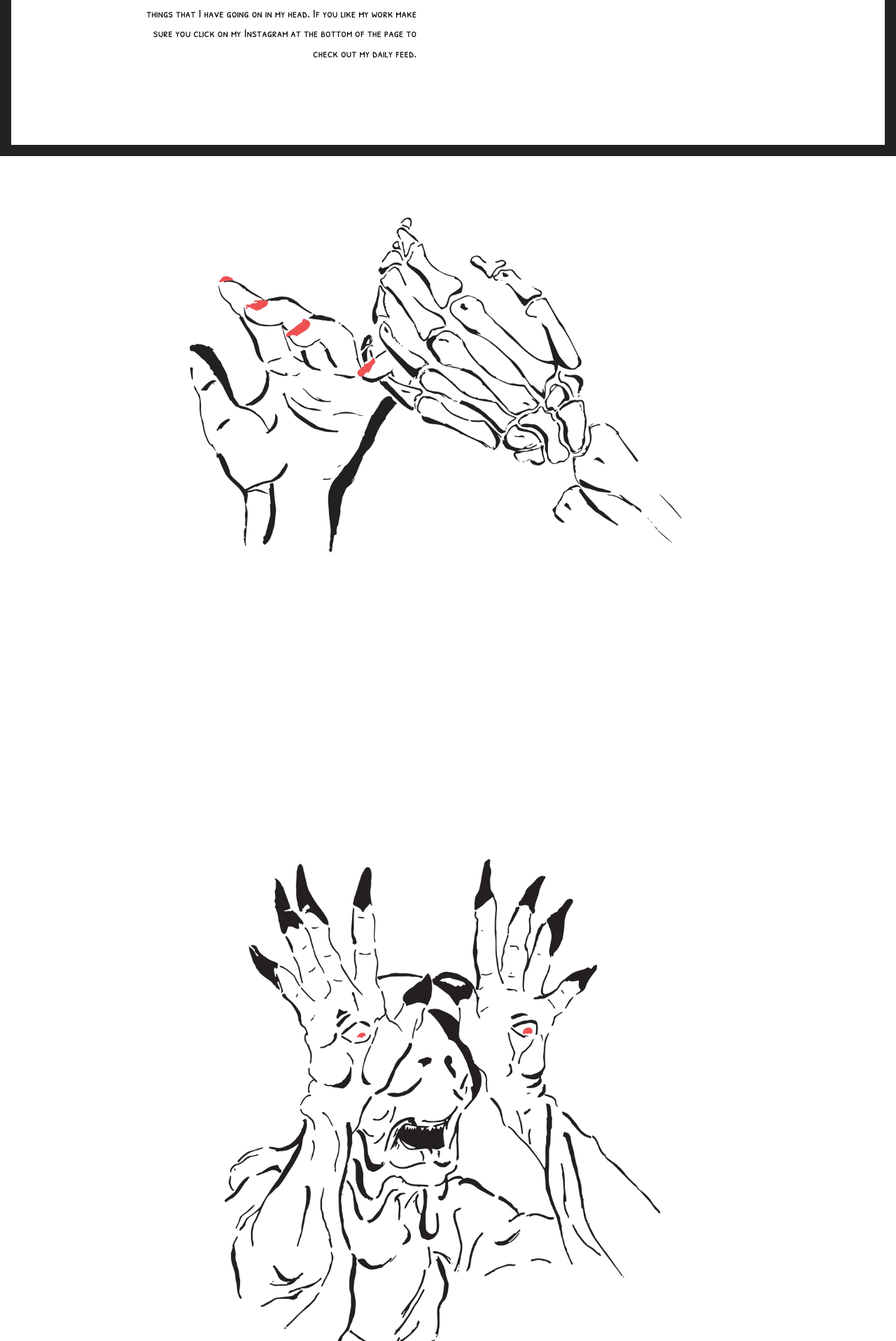
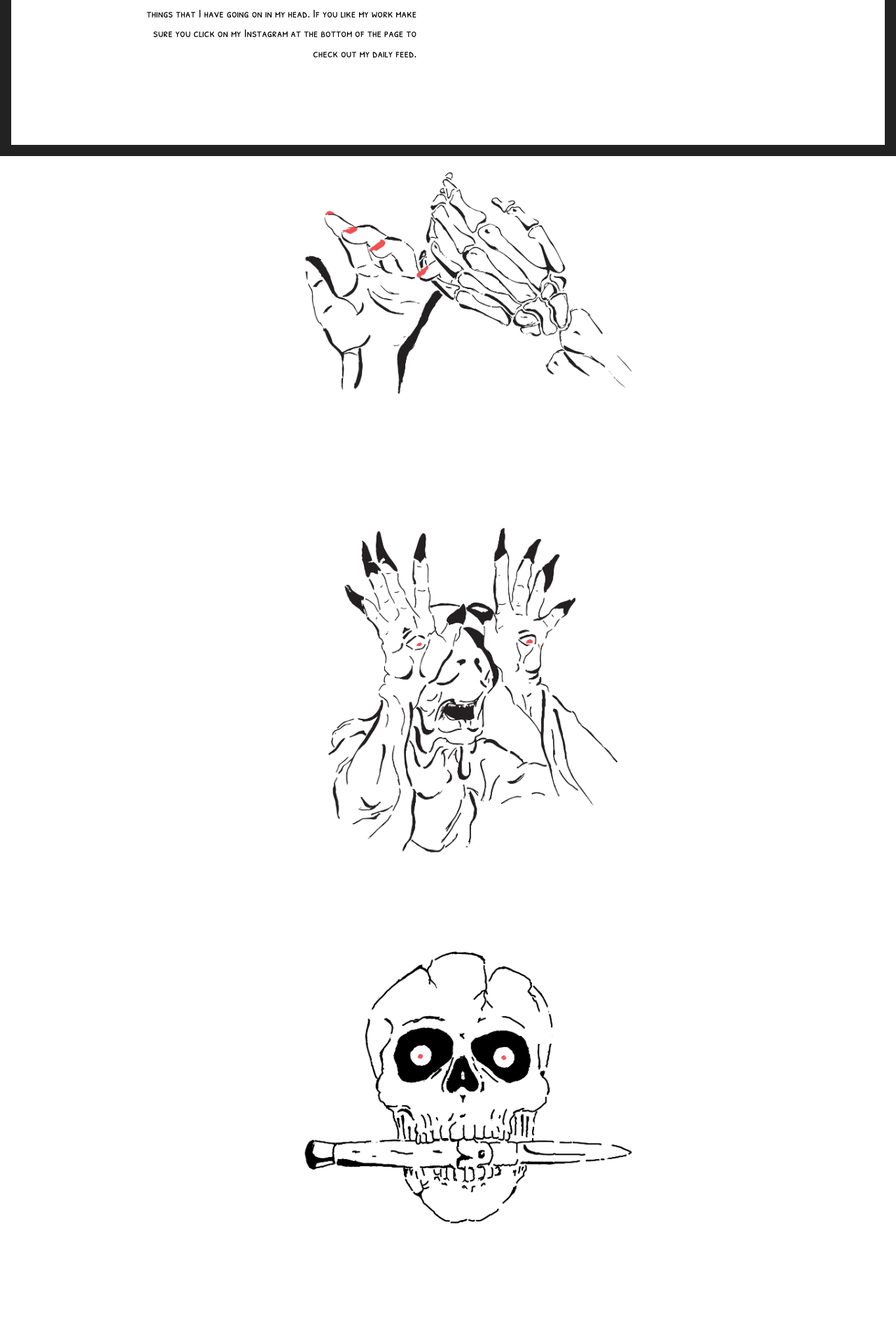
Before and after one commit to gus-quintini/gus-quintini.ca, a Jekyll site: the page built from illus.html, in a window 1280 px wide. Shown: the part 677-2593 px from the top of the page at 70% size. Built offline with Jekyll 4.4.1, drawn with Linux system fonts in a browser that asks for light colours.

Commit message:
adding illustrations

```diff
--- a/css/main.css
+++ b/css/main.css
@@ -224,6 +224,14 @@
     width:100%;
 }
 
+.blankiso img {
+    width:100%;
+}
+
+.blankillus img {
+    width:100%;
+}
+
 .memo div {
   width:100%;
 }
@@ -432,6 +440,10 @@
 
 }
 
+.blank3 img {
+    width:100%;
+}
+
 @media only screen and (min-width: 64em) {
 
   .left {
@@ -567,7 +579,21 @@
   }
 
   .blank3 img {
-      width:96%;
+      width:98%;
+  }
+
+  .blankillus img {
+      width:85%;
+      padding-left: 10em;
+  }
+
+  .blankiso1 {
+    padding-top: 25em;
+  }
+
+  .blankiso img {
+      width:85%;
+      padding-left: 10em;
   }
 
   .memo div {
--- a/illus.html
+++ b/illus.html
@@ -39,7 +39,7 @@
 
       <div id="grid fix">
         <div class="">
-          <div class="blank3">
+          <div class="blankillus">
             <div class=""><img class=""src="{{site.baseurl}}/img/hands.png" alt="hands" /></div>
           </div>
         </div>
@@ -47,7 +47,7 @@
 
       <div id="grid fix">
         <div class="">
-          <div class="blank3">
+          <div class="blankillus">
             <div class=""><img class=""src="{{site.baseurl}}/img/labyrinth.png" alt="labyrinth" /></div>
           </div>
         </div>
@@ -55,7 +55,7 @@
 
       <div id="grid fix">
         <div class="">
-          <div class="blank3">
+          <div class="blankillus">
             <div class=""><img class=""src="{{site.baseurl}}/img/skull1.png" alt="Skull holding knife in mouth" /></div>
           </div>
         </div>
@@ -63,11 +63,60 @@
 
       <div id="grid fix">
         <div class="">
-          <div class="blank3">
+          <div class="blankillus">
             <div class=""><img class=""src="{{site.baseurl}}/img/an.png" alt="Skull holding knife in mouth" /></div>
           </div>
         </div>
       </div>
+
+      <div id="grid fix">
+        <div class="">
+          <div class="blankillus">
+            <div class=""><img class=""src="{{site.baseurl}}/img/death.png" alt="Death illustration" /></div>
+          </div>
+        </div>
+      </div>
+
+      <div id="grid fix">
+        <div class="">
+          <div class="blankillus">
+            <div class=""><img class=""src="{{site.baseurl}}/img/deathlyhollows.png" alt="Deathly Hollows illustration from Harry Potter" /></div>
+          </div>
+        </div>
+      </div>
+
+      <div id="grid fix">
+        <div class="">
+          <div class="blankillus">
+            <div class=""><img class=""src="{{site.baseurl}}/img/masterchief.png" alt="Illustration of video game character Master Chief" /></div>
+          </div>
+        </div>
+      </div>
+
+      <div id="grid fix">
+        <div class="">
+          <div class="blankillus">
+            <div class=""><img class=""src="{{site.baseurl}}/img/samuraijack.png" alt="Illustration of tv show star Samurai Jack" /></div>
+          </div>
+        </div>
+      </div>
+
+      <div id="grid fix">
+        <div class="">
+          <div class="blankillus">
+            <div class=""><img class=""src="{{site.baseurl}}/img/eye.png" alt="Traditional eyeball illustration" /></div>
+          </div>
+        </div>
+      </div>
+
+      <div id="grid fix">
+        <div class="">
+          <div class="blankillus">
+            <div class=""><img class=""src="{{site.baseurl}}/img/skateboard.png" alt="Illustration of Gus Quintini on a skateboard being chased by a hand" /></div>
+          </div>
+        </div>
+      </div>
+
 
     </section>
 
--- a/iso.html
+++ b/iso.html
@@ -36,7 +36,7 @@
 
       <div id="grid fix">
         <div class="">
-          <div class="blank">
+          <div class="blankiso1 blankiso">
             <div class=""><img class=""src="{{site.baseurl}}/img/isosk.png" alt="First isometric sketch" /></div>
           </div>
         </div>
@@ -44,7 +44,7 @@
 
       <div id="grid fix">
         <div class="">
-          <div class="blank3">
+          <div class="blankiso">
             <div class=""><img class=""src="{{site.baseurl}}/img/isosk2.png" alt="Second isometric sketch" /></div>
           </div>
         </div>
@@ -52,7 +52,7 @@
 
       <div id="grid fix">
         <div class="">
-          <div class="blank3">
+          <div class="blankiso">
             <div class=""><img class=""src="{{site.baseurl}}/img/isosk3.png" alt="Final isometric illustration" /></div>
           </div>
         </div>
```
Also changed, not shown: pebble.html (+17 -17 lines), img/death.png (added), img/deathlyhollows.png (added), img/eye.png (added), img/masterchief.png (added), img/samuraijack.png (added), img/skateboard.png (added).
